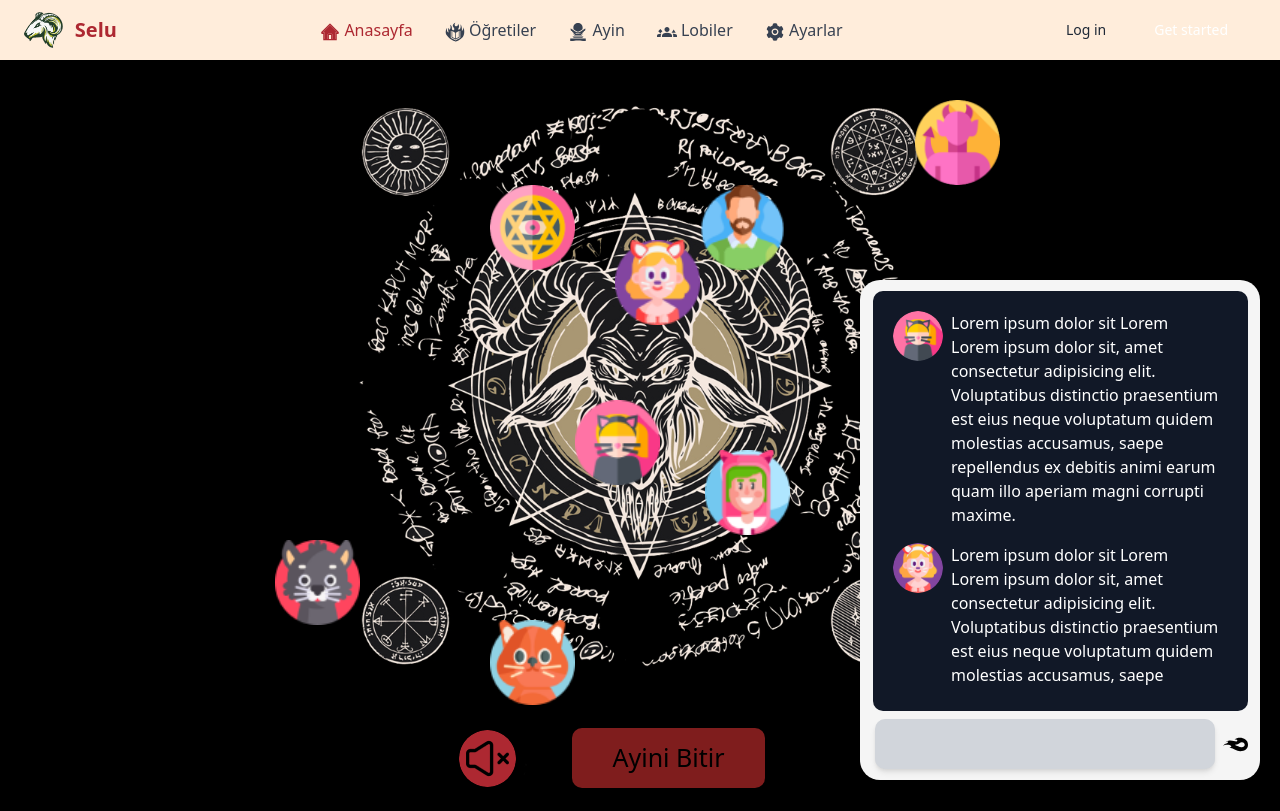
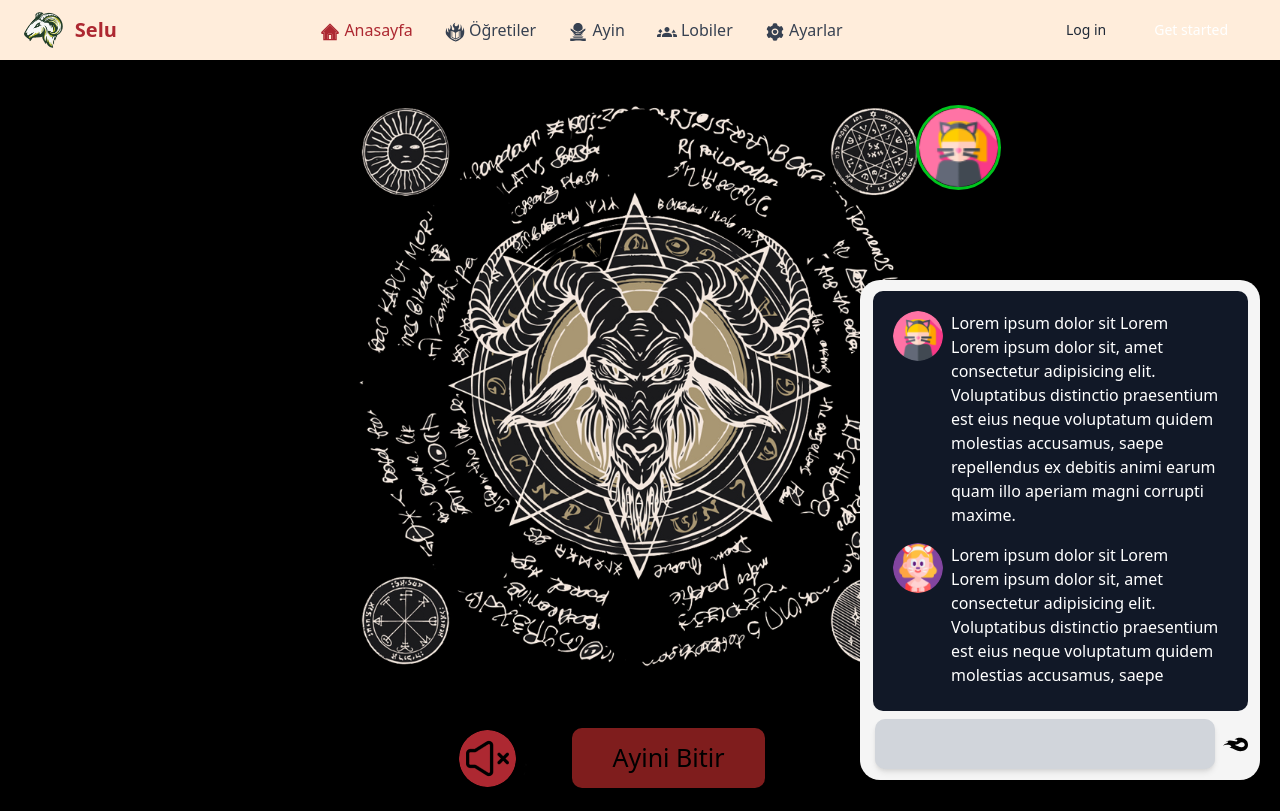
Before and after one commit to erkankolakan/dinlerArasiGoc, a React (Create React App) app: page /ayin in a window 1280 px wide. Built offline with nearby package versions, Linux system fonts and the light colour scheme.

Commit message:
profil temel

```diff
--- a/src/App.js
+++ b/src/App.js
@@ -9,8 +9,7 @@ import Lobiler from './component/Lobiler';
 import UyeOl from './component/UyeOl';
 import AyinOku from './component/AyinOku';
 import Chat from './component/Chat';
-
-
+import Profil from './component/Profil';
 
 
 
@@ -26,6 +25,8 @@ function App() {
             <Route path="/uyeol"element={<UyeOl/>}></Route>
             <Route path="/ayinoku"element={<AyinOku/>}></Route>
             <Route path="/chat"element={<Chat/>}></Route>
+            <Route path="/profil"element={<Profil/>}></Route>
+
         </Routes>
     </div>
   );
--- a/src/component/Ayin.jsx
+++ b/src/component/Ayin.jsx
@@ -1,4 +1,13 @@
-import React from 'react';
+import React, { useState } from 'react';
+import Box from '@mui/material/Box';
+import Avatar from '@mui/material/Avatar';
+import Menu from '@mui/material/Menu';
+import MenuItem from '@mui/material/MenuItem';
+import ListItemIcon from '@mui/material/ListItemIcon';
+import IconButton from '@mui/material/IconButton';
+import Tooltip from '@mui/material/Tooltip';
+import PersonAdd from '@mui/icons-material/PersonAdd';
+import { GiRamProfile } from 'react-icons/gi';
 import arkaplan from "../img/arkaplan_3 copy.jpg";
 import "../css/Ayin.css";
 import { motion } from "framer-motion";
@@ -14,41 +23,130 @@ import Mute from "../img/mute.png";
 import Header from './Header';
 import Chat from './Chat';
 
+const AccountMenu = () => {
+  const [anchorEl, setAnchorEl] = useState(null);
+  const open = Boolean(anchorEl);
 
+  const handleClick = (event) => {
+    setAnchorEl(event.currentTarget);
+  };
+
+  const handleClose = () => {
+    setAnchorEl(null);
+  };
+
+  return (
+    <div >
+    <React.Fragment>
+      <Box  className="    bg-gray-500" sx={{ display: 'flex', alignItems: 'center', textAlign: 'center' }}>
+        <Tooltip className='relative left-[895px] top-[40px]  ' title="Account settings">
+          <IconButton
+            onClick={handleClick}
+            size="small"
+            sx={{ ml: 2 }}
+            aria-controls={open ? 'account-menu' : undefined}
+            aria-haspopup="true"
+            aria-expanded={open ? 'true' : undefined}
+          >
+
+{/* resim kontrolleri bir alt satırda */}
+              <img className='konustu w-[85px] rounded-full' src={Cat} alt="" />
+          </IconButton>
+        </Tooltip>
+      </Box>
+      <Menu
+        anchorEl={anchorEl}
+        id="account-menu"
+        open={open}
+        onClose={handleClose}
+        onClick={handleClose}
+        PaperProps={{
+          elevation: 0,
+          sx: {
+            overflow: 'visible',
+            filter: 'drop-shadow(0px 2px 8px rgba(0,0,0,0.32))',
+            mt: 1.5,
+            '& .MuiAvatar-root': {
+              width: 32,
+              height: 32,
+              ml: -0.5,
+              mr: 1,
+            },
+            '&:before': {
+              content: '""',
+              display: 'block',
+              position: 'absolute',
+              top: 0,
+              right: 14,
+              width: 10,
+              height: 10,
+              bgcolor: 'background.paper',
+              transform: 'translateY(-50%) rotate(45deg)',
+              zIndex: 0,
+            },
+          },
+        }}
+        transformOrigin={{ horizontal: 'right', vertical: 'top' }}
+        anchorOrigin={{ horizontal: 'right', vertical: 'bottom' }}
+      >
+        <MenuItem >
+          Erkan Kolakan
+        </MenuItem>
+        <MenuItem >
+          İstanbul
+        </MenuItem>
+        <MenuItem >
+          18
+        </MenuItem>
+        <MenuItem onClick={handleClose}>
+          <ListItemIcon>
+            <GiRamProfile className='text-[20px]' />
+          </ListItemIcon>
+          Profil
+        </MenuItem>
+        <MenuItem onClick={handleClose}>
+          <ListItemIcon>
+            <PersonAdd fontSize="small" />
+          </ListItemIcon>
+          Arkadaş Ekle
+        </MenuItem>
+      </Menu>
+    </React.Fragment>
+    </div>
+  );
+};
 
 const Ayin = () => {
   return (
-    <>
-    <Header/>
-      <div className='arkplan flex justify-center items-end'>
+    <div className="">
+      <Header />
+      <div className='absolute arkplan flex justify-center items-end'>
+        <div className='m-12 flex gap-10 flex justify-center items-center mb-[12px] mr-[120px] '>
+          <div className=''>
+            <img className='cursor-pointer w-full h-full rounded-[50%] py-3 px-4' src={Mute} alt=""/>
+          </div>
+          <div className='text cursor-pointer text-[25px] font-[500] flex justify-center items-center bg-red-900
+          rounded-[10px] px-10 h-[60px]'>Ayini Bitir</div>
+        </div>
+      </div>
+      <AccountMenu />
 
-
-      <div className='m-12 flex gap-10 flex justify-center items-center mb-[12px] mr-[120px] '>
-          <div className=''>
-            <img className=' cursor-pointer w-full h-full rounded-[50%] py-3 px-4' src={Mute} alt="" />
-          </div>
-          <div className='  text cursor-pointer text-[25px] font-[500] flex justify-center items-center bg-red-900
-          rounded-[10px] px-10 h-[60px] '>Ayini Bitir</div>
-
-        </div>
-
-
-      </div>
-
-        <img className='w-[85px] absolute right-[620px] top-[400px]' src={Cat} alt="" />
-        <img className='w-[85px] absolute right-[705px] top-[620px]' src={Cat1} alt="" />
-        <img className='w-[85px] absolute right-[920px] bottom-[175px]' src={Cat2} alt="" />
-        <img className='w-[85px] absolute left-[705px] bottom-[265px]' src={Gamer} alt="" />
-        <img className='w-[85px] absolute left-[615px] bottom-[475px]' src={Kitty} alt="" />
-        <img className='w-[85px] absolute left-[700px] top-[185px]' src={Man} alt="" />
-        <img className='w-[85px] absolute left-[915px] top-[100px]' src={Devil} alt="" />
-        <img className='w-[85px] absolute right-[705px] top-[185px]' src={Circle} alt="" />
-
-     <Chat
-          className="bg-red-500"
-     />
-    </>
+      <Chat className="bg-red-500" />
+    </div>
   );
 }
 
 export default Ayin;
+
+
+
+
+
+
+    // <img className='w-[85px] absolute right-[705px] top-[620px] rounded-full' src={Cat1} alt="" />
+    //     <img className='w-[85px] absolute right-[920px] bottom-[175px] rounded-full' src={Cat2} alt="" />
+    //     <img className='w-[85px] absolute left-[705px] bottom-[265px] rounded-full' src={Gamer} alt="" />
+    //     <img className='w-[85px] absolute left-[615px] bottom-[475px] rounded-full' src={Kitty} alt="" />
+    //     <img className='w-[85px] absolute left-[700px] top-[185px] rounded-full' src={Man} alt="" />
+    //     <img className='w-[85px] absolute left-[915px] top-[100px] rounded-full' src={Devil} alt="" />
+    //     <img className='w-[85px] absolute right-[705px] top-[185px] rounded-full' src={Circle} alt="" />
--- /dev/null
+++ b/src/component/Profil.jsx
@@ -0,0 +1,28 @@
+import React from 'react'
+import Cat2 from "../img/Cat-2.png";
+import { BiUpArrow } from 'react-icons/bi';
+
+
+const Profil = () => {
+  return (
+    <div  className='bg-black w-[100vw] h-[100vh]'>
+    <div>
+        <div className='w-full h-[50vh] bg-red-700'>
+            <div className='w-[50%] h-full'>
+                <div className='h-full    pt-[10%] pl-[10%]'>
+                    <div className='  border-[5px] w-[250px] h-[260px] rounded-full'>
+                        <img src={Cat2} alt=""  className='w-[250px] h-[250px] rounded-full'/>
+                    </div>
+                </div>
+            </div>
+            <div>
+
+
+            </div>
+        </div>
+    </div>
+    </div>
+  )
+}
+
+export default Profil
--- a/src/css/Ayin.css
+++ b/src/css/Ayin.css
@@ -6,3 +6,16 @@
     width: 100%;
     height: 93.83vh;
 }
+
+
+
+
+
+
+.konustu{
+    border:3px rgb(0, 197, 30) solid;
+}
+
+.suskun{
+    border:3px rgb(197, 0, 0) solid;
+}
```
